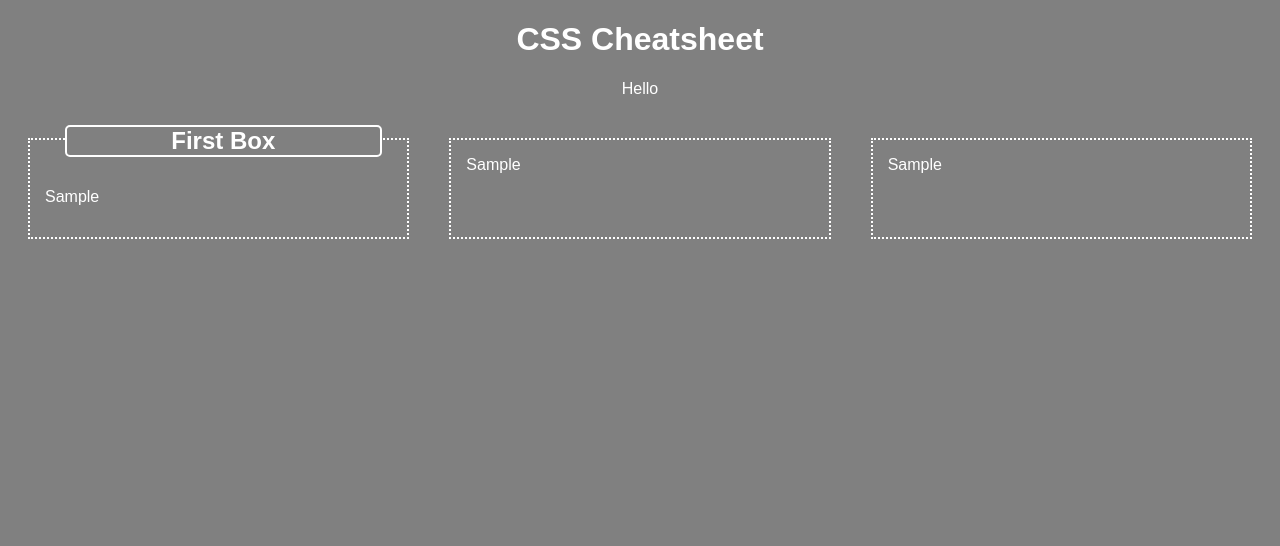
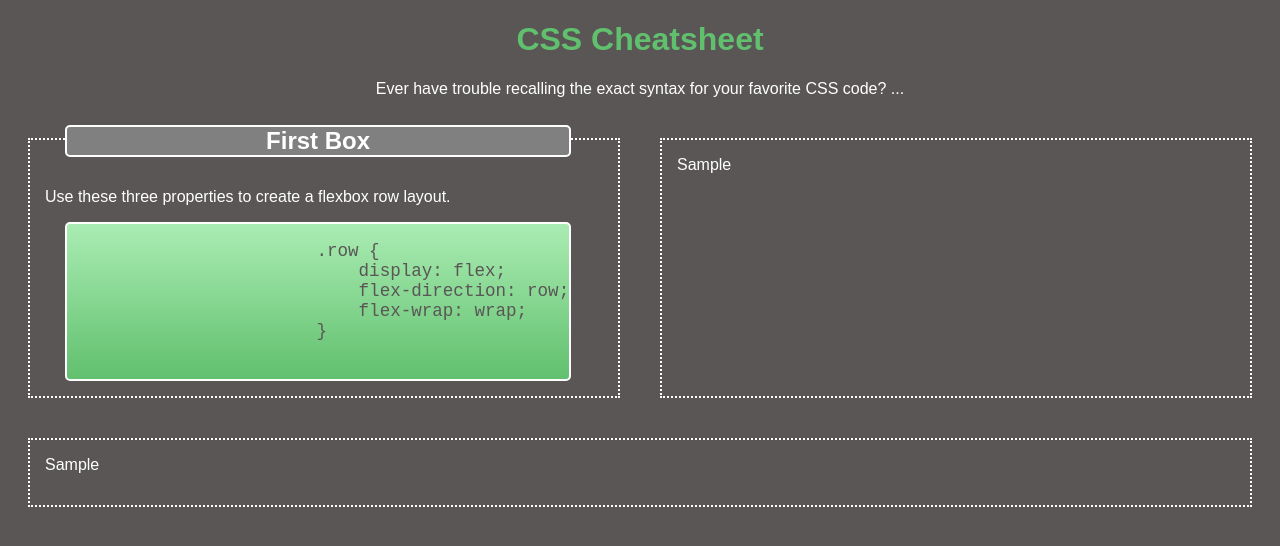
Before and after one commit to druludwig/mini-project-6-18-21, a plain HTML site: page index.html in a window 1280 px wide. Drawn offline with Linux system fonts and the light colour scheme.

Commit message:
another upload

```diff
--- a/assets/style.css
+++ b/assets/style.css
@@ -1,12 +1,12 @@
 :root {
-    --primary-color: purple;
+    --primary-color: #61c06e;
     --secondary-color: white;
+    --accent-color-1: rgb(90, 86, 86);
 }
 
 body {
-    background-color: gray;
+    background-color: var(--accent-color-1);
     font-family: Arial, Helvetica, sans-serif;
-
 }
 
 p {
@@ -14,12 +14,10 @@ p {
     color: white;
 }
 
-h1{
+h1 {
     font-size: 200%;
-    color: var(--secondary-color);
+    color: var(--primary-color);
 }
-
-
 
 header {
     width 100%;
@@ -27,7 +25,7 @@ header {
 
 }
 
-main{
+main {
     margin: 40px 0px 0px 0px;
 }
 
@@ -47,11 +45,11 @@ section {
     margin: 0 20px 40px;
 }
 
-.info-box h2{
+.info-box h2 {
     color: var(--secondary-color);
     font-size: 150%;
     width: 90%;
-    border: 2px solid #fff;
+    border: 2px solid #ffffff;
     border-radius: 5px;
     position: relative;
     top: -15px;
@@ -59,3 +57,21 @@ section {
     background-color: gray;
     text-align: center;
 }
+
+.info-box-inside {
+    color: var(--primary-color);
+    font-size: 150%;
+    width: 90%;
+    border: 2px solid #ffffff;
+    border-radius: 5px;
+    position: relative;
+    margin: 0px 20px 0px 20px;
+    background: linear-gradient(180deg, #aaecb3, var(--primary-color));
+}
+
+pre {
+    display:flex;
+    color: var(--accent-color-1);
+    font-size: 90%;
+    justify-content: flex-end;
+}
--- a/index.html
+++ b/index.html
@@ -9,14 +9,23 @@
 <body>
     <header>
         <h1>CSS Cheatsheet</h1>
-        <p style="text-align: center;">Hello</p>
+        <p>Ever have trouble recalling the exact syntax for your favorite CSS code? ...</p>
     </header>
 
     <main>
         <section>
             <div class="info-box">
                 <h2>First Box</h2>
-                <p>Sample</p>
+                <p>Use these three properties to create a flexbox row layout.</p>
+                <div class="info-box-inside">
+                    <pre>
+                        .row {
+                            display: flex;
+                            flex-direction: row;
+                            flex-wrap: wrap;
+                        }
+                    </pre>
+                </div>
             </div>
             <div class="info-box">
                 <p>Sample</p>
```
